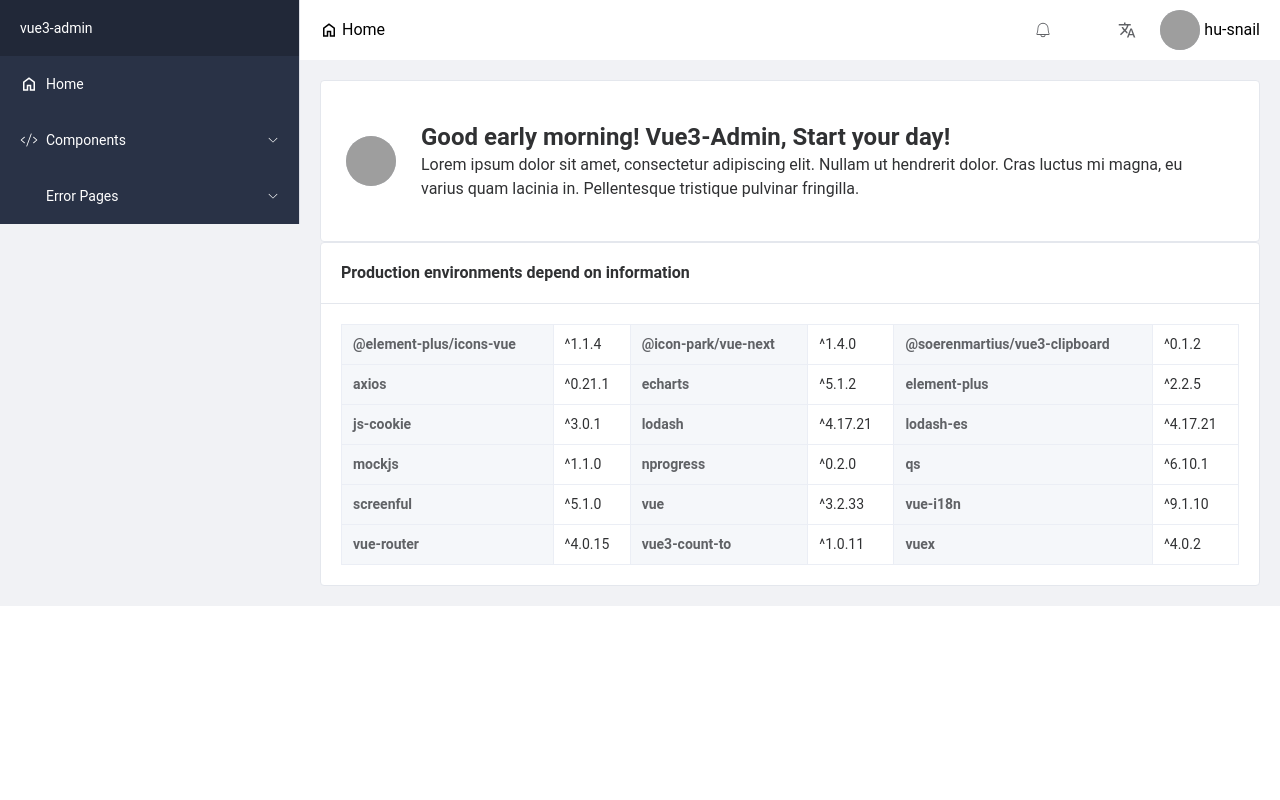
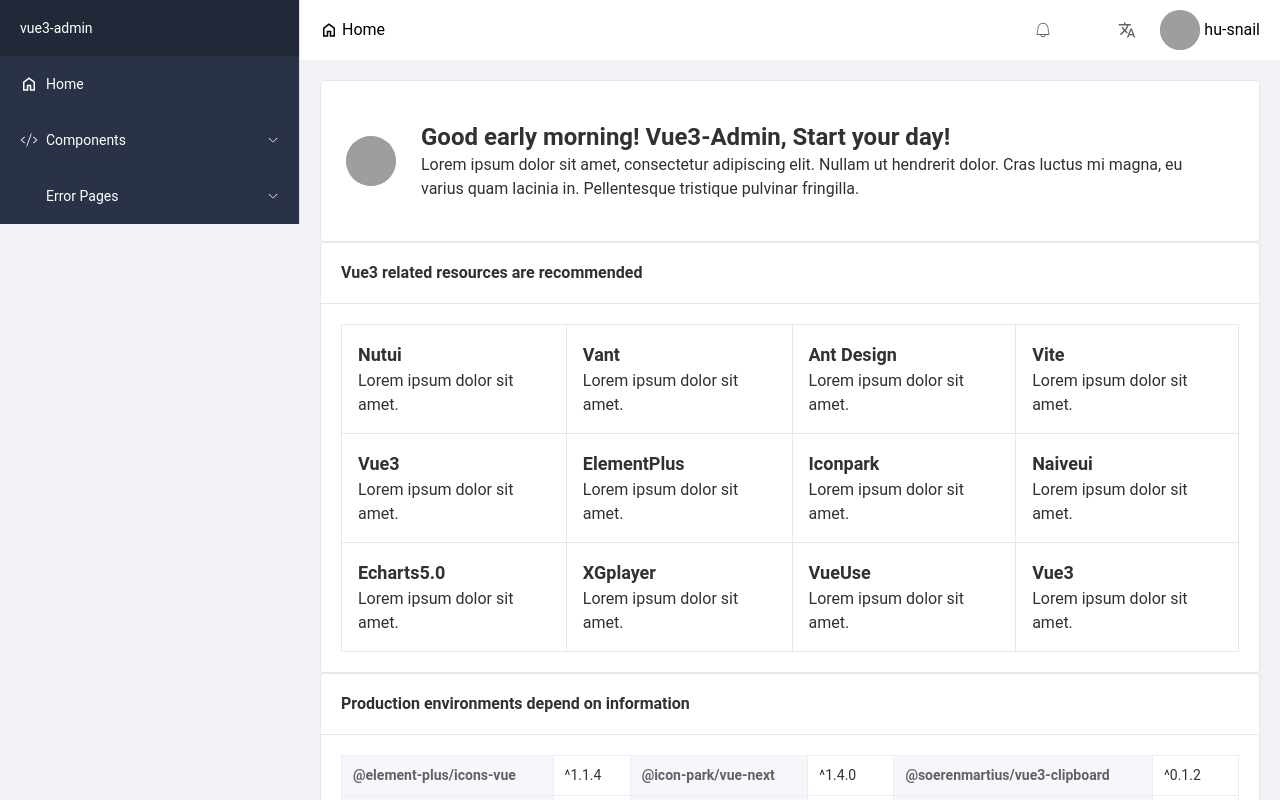
Before and after one commit to OzoneLabs/vuejs3-playground, a Vue app: page /home in a window 1280 px wide. Shown: the top 800 px of the page. Built offline with nearby package versions, Linux system fonts and the light colour scheme; grey boxes are pictures that could not be loaded; some icons are missing.

Commit message:
feat: add vue resources card

```diff
--- /dev/null
+++ b/src/components/VueResources.vue
@@ -0,0 +1,95 @@
+<script>
+let id = 0;
+
+export default {
+    data() {
+        return {
+            resources: [
+                [
+                    {
+                        id: id++,
+                        title: 'Nutui',
+                        content: 'Lorem ipsum dolor sit amet.',
+                    },
+                    {
+                        id: id++,
+                        title: 'Vant',
+                        content: 'Lorem ipsum dolor sit amet.',
+                    },
+                    {
+                        id: id++,
+                        title: 'Ant Design',
+                        content: 'Lorem ipsum dolor sit amet.',
+                    },
+                    {
+                        id: id++,
+                        title: 'Vite',
+                        content: 'Lorem ipsum dolor sit amet.',
+                    },
+                ],
+                [
+                    {
+                        id: id++,
+                        title: 'Vue3',
+                        content: 'Lorem ipsum dolor sit amet.',
+                    },
+                    {
+                        id: id++,
+                        title: 'ElementPlus',
+                        content: 'Lorem ipsum dolor sit amet.',
+                    },
+                    {
+                        id: id++,
+                        title: 'Iconpark',
+                        content: 'Lorem ipsum dolor sit amet.',
+                    },
+                    {
+                        id: id++,
+                        title: 'Naiveui',
+                        content: 'Lorem ipsum dolor sit amet.',
+                    }
+                ],
+                [
+                    {
+                        id: id++,
+                        title: 'Echarts5.0',
+                        content: 'Lorem ipsum dolor sit amet.',
+                    },
+                    {
+                        id: id++,
+                        title: 'XGplayer',
+                        content: 'Lorem ipsum dolor sit amet.',
+                    },
+                    {
+                        id: id++,
+                        title: 'VueUse',
+                        content: 'Lorem ipsum dolor sit amet.',
+                    },
+                    {
+                        id: id++,
+                        title: 'Vue3',
+                        content: 'Lorem ipsum dolor sit amet.',
+                    }
+                ]
+            ]
+        }
+    }
+}
+</script>
+
+<template>
+    <el-card shadow="never">
+        <template #header>
+            <span class="font-bold">Vue3 related resources are recommended</span>
+        </template>
+
+        <table class="w-full border">
+            <tr v-for="row in resources">
+                <td class="border p-4" v-for="resource in row" :key="resource.id">
+                    <div class="font-bold text-lg">{{ resource.title }}</div>
+                    <div>{{ resource.content }}</div>
+                </td>
+            </tr>
+        </table>
+    </el-card>
+</template>
--- a/src/views/Home.vue
+++ b/src/views/Home.vue
@@ -2,6 +2,7 @@
 import SidebarMenuVue from '../components/SidebarMenu.vue';
 import ProductionEnvi from '../components/ProductionEnvi.vue';
 import Greeting from '../components/Greeting.vue';
+import VueResources from '../components/VueResources.vue';
 
 export default {
     name: 'Home',
@@ -10,6 +11,7 @@
         SidebarMenuVue,
         ProductionEnvi,
         Greeting,
+        VueResources,
     },
 };
 </script>
@@ -55,6 +57,7 @@
             <el-main>
                 <Greeting />
 
+                <VueResources />
 
                 <ProductionEnvi />
             </el-main>
```
